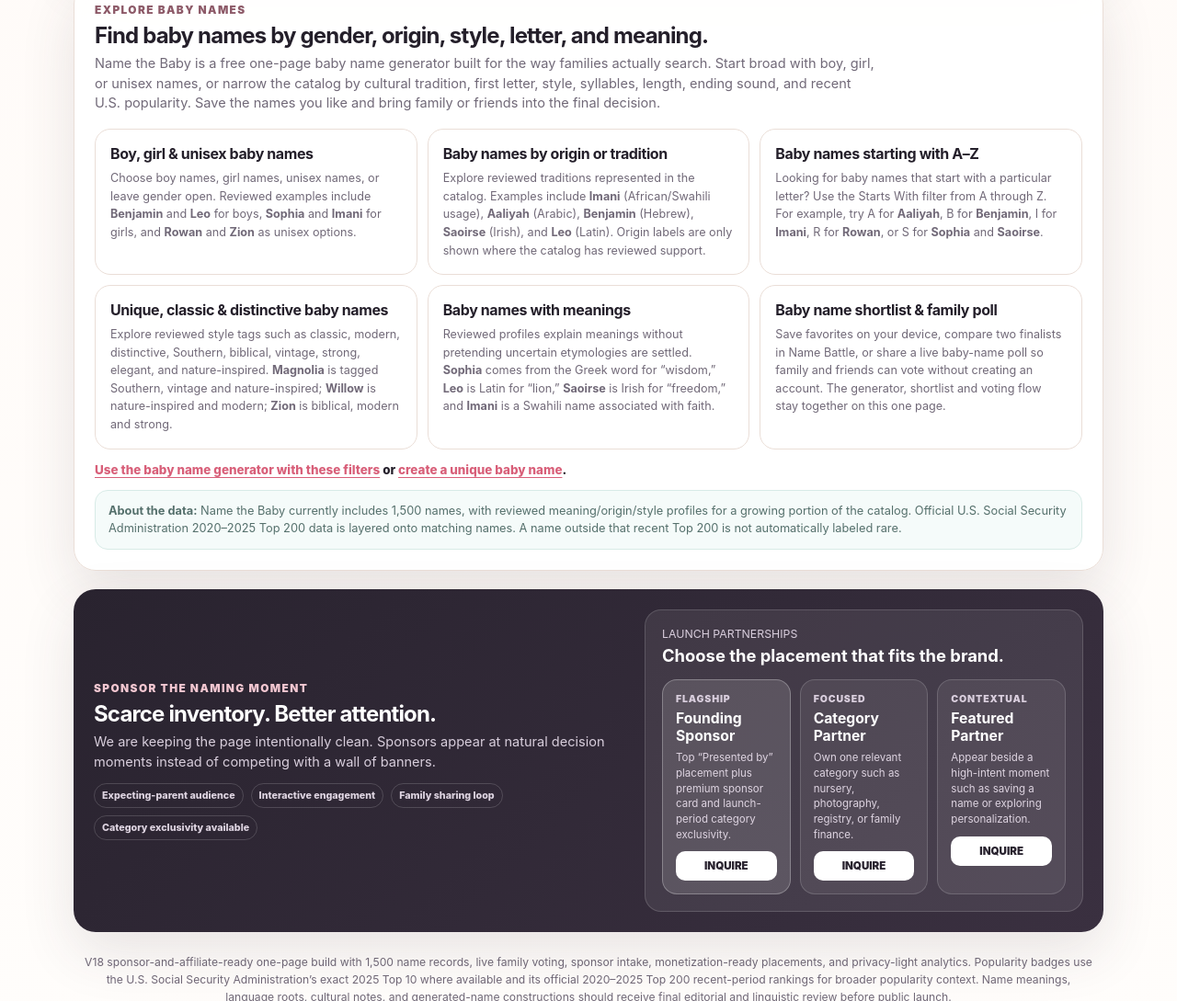
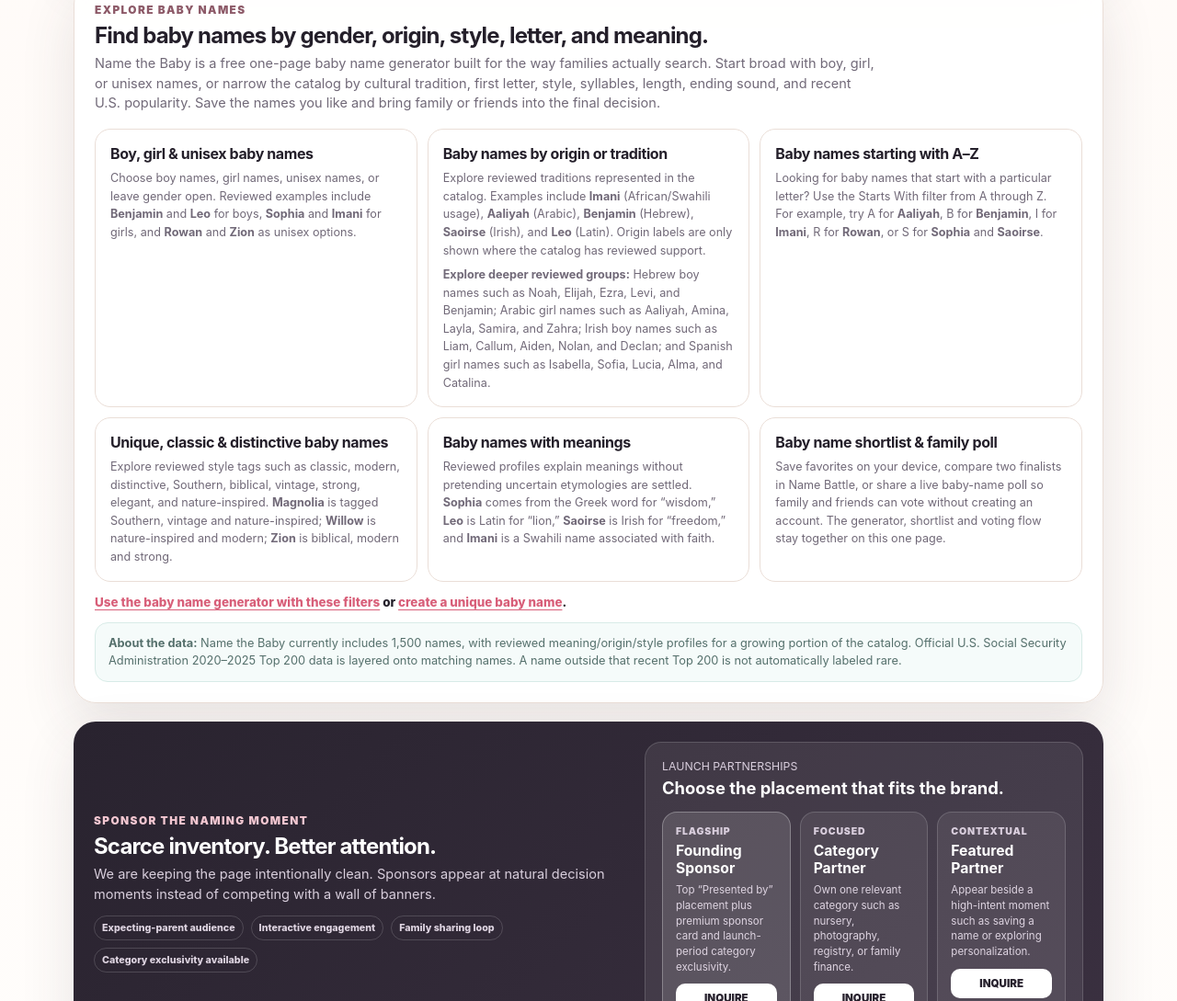
Before and after one commit to patricktwise-maker/Name-the-Baby, a website: page index.html in a window 1280 px wide. Shown: the part 2706-3795 px from the top of the page at 92% size. Drawn offline with Linux system fonts and the light colour scheme; no server answers.

Commit message:
Add verified origin and gender discovery examples

```diff
--- a/index.html
+++ b/index.html
@@ -715,6 +715,7 @@
         <article class="seo-item" id="namesByOrigin">
           <h3>Baby names by origin or tradition</h3>
           <p>Explore reviewed traditions represented in the catalog. Examples include <b>Imani</b> (African/Swahili usage), <b>Aaliyah</b> (Arabic), <b>Benjamin</b> (Hebrew), <b>Saoirse</b> (Irish), and <b>Leo</b> (Latin). Origin labels are only shown where the catalog has reviewed support.</p>
+          <p><b>Explore deeper reviewed groups:</b> Hebrew boy names such as Noah, Elijah, Ezra, Levi, and Benjamin; Arabic girl names such as Aaliyah, Amina, Layla, Samira, and Zahra; Irish boy names such as Liam, Callum, Aiden, Nolan, and Declan; and Spanish girl names such as Isabella, Sofia, Lucia, Alma, and Catalina.</p>
         </article>
         <article class="seo-item" id="namesByLetter">
           <h3>Baby names starting with A–Z</h3>
```
